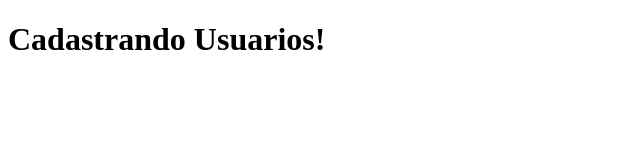
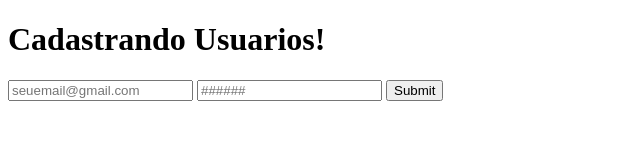
Before and after one commit to phstutors/Testing, a plain HTML site: page CadastroAndrielly.html in a window 1280 px wide. Shown: the whole page, without its empty margins (0-640 px from the left). Drawn offline with Linux system fonts and the light colour scheme.

Commit message:
Cria a pagina de cadastro. closes #3

```diff
--- a/CadastroAndrielly.html
+++ b/CadastroAndrielly.html
@@ -8,5 +8,9 @@
 </head>
 <body>
     <h1>Cadastrando Usuarios!</h1>
+
+    <input type="email" placeholder="seuemail@gmail.com">
+    <input type="password" placeholder="######">
+    <input type="submit">
 </body>
 </html>
```
